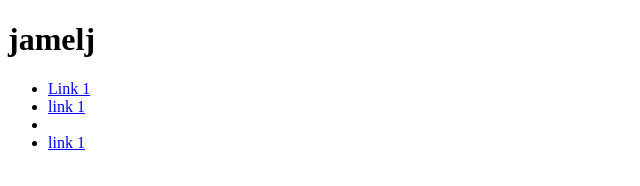
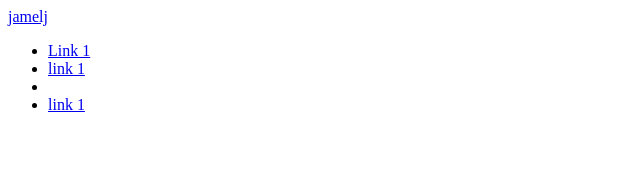
Before and after one commit to jameljackson/jameljackson.github.io, a plain HTML site: page index.html in a window 1280 px wide. Shown: the whole page, without its empty margins (0-640 px from the left). Drawn offline with Linux system fonts and the light colour scheme.

Commit message:
Update index.html

```diff
--- a/index.html
+++ b/index.html
@@ -3,8 +3,7 @@
 <head>
   <title>Trill</title>
 </head>
-<body>
-  <h1>jamelj</h1>
+<body><a href="https://github.com/jameljackson">jamelj</a></h1>
   <ul>
     <li><a href="ali.html">Link 1</a></li>
 <li><a href=' 'trill.html> link 1 </a></li>
```
